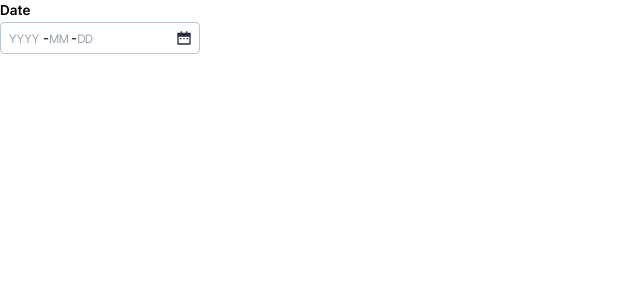
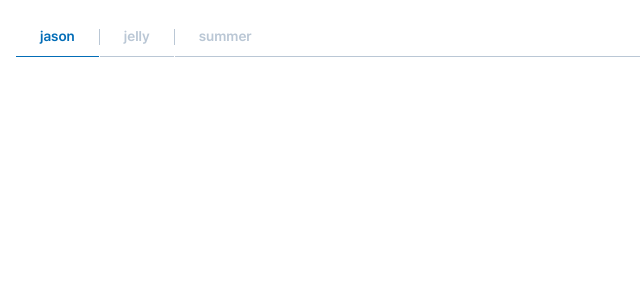
Before and after one commit to Musma/react-libraries, a React (Vite) app in the folder packages/react-component/: page / in a window 1280 px wide. Shown: the top 300 px of the page, without its empty margins (0-640 px from the left). Built offline with nearby package versions, Linux system fonts and the light colour scheme.

Commit message:
feat: Tabs 컴포넌트 추가

```diff
--- a/packages/react-component/src/App.tsx
+++ b/packages/react-component/src/App.tsx
@@ -1,12 +1,10 @@
-import { useState } from "react"
-import { DatePicker } from "./components"
+import { Tabs } from './components/Tabs'
 
 const App = () => {
-  const [dateTime, setDateTime] = useState<string | undefined>(undefined)
   return (
     <div className="h-full w-full">
-        <div>{dateTime}
-        <DatePicker handleDatePick={(date) => setDateTime(date)} />
+      <div className="ml-4 mt-4">
+        <Tabs titles={['jason', 'jelly', 'summer']} variant="rect" />
       </div>
     </div>
   )
--- /dev/null
+++ b/packages/react-component/src/components/Tabs/HatTab.tsx
@@ -0,0 +1,34 @@
+import { Fragment } from 'react'
+
+import { SubTitle } from '../SubTitle'
+import { ReactComponent as TabLeftIcon } from './images/tab_left.svg'
+import { ReactComponent as TabRightIcon } from './images/tab_right.svg'
+
+export interface TabProps {
+  title: string
+  selectedTab: string
+  setSelectedTab: (title: string) => void
+}
+
+export const HatTab = ({ title, selectedTab, setSelectedTab }: TabProps) => {
+  const inActive = (
+    <SubTitle element={2} className="px-[34px] py-[10px] text-[#BAC7D5]">
+      {title}
+    </SubTitle>
+  )
+  const active = (
+    <Fragment>
+      <TabLeftIcon />
+      <SubTitle element={2} className="border-t border-t-[#BAC7D5] bg-white px-6 py-[10px]">
+        {title}
+      </SubTitle>
+      <TabRightIcon />
+    </Fragment>
+  )
+
+  return (
+    <li className="flex h-10 cursor-pointer" onClick={() => setSelectedTab(title)}>
+      {title === selectedTab ? active : inActive}
+    </li>
+  )
+}
--- /dev/null
+++ b/packages/react-component/src/components/Tabs/RectTab.tsx
@@ -0,0 +1,30 @@
+import classNames from 'classnames'
+
+import { SubTitle } from '../SubTitle'
+
+export interface TabProps {
+  title: string
+  selectedTab: string
+  setSelectedTab: (title: string) => void
+}
+
+export const RectTab = ({ title, selectedTab, setSelectedTab }: TabProps) => {
+  return (
+    <li
+      className={classNames(
+        'cursor-pointer border-b px-6 py-[10px]',
+        {
+          'border-b-[#BAC7D5]': title !== selectedTab,
+        },
+        {
+          'border-b-[#036DB7]': title === selectedTab,
+        },
+      )}
+      onClick={() => setSelectedTab(title)}
+    >
+      <SubTitle element={2} className={title === selectedTab ? 'text-[#036DB7]' : 'text-[#BAC7D5]'}>
+        {title}
+      </SubTitle>
+    </li>
+  )
+}
--- /dev/null
+++ b/packages/react-component/src/components/Tabs/Tabs.tsx
@@ -0,0 +1,50 @@
+import { useState, useEffect } from 'react'
+
+import { HatTab } from './HatTab'
+import { RectTab } from './RectTab'
+
+interface TabsProps {
+  titles: string[]
+  handleSelectTab?: (title: string) => void
+  variant?: 'hat' | 'rect'
+}
+
+export const Tabs = ({ titles, handleSelectTab, variant = 'hat' }: TabsProps) => {
+  const [selectedTab, setSelectedTab] = useState(titles[0])
+
+  useEffect(() => {
+    if (!handleSelectTab) return
+    handleSelectTab(selectedTab)
+  }, [handleSelectTab, selectedTab])
+
+  if (variant === 'hat') {
+    return (
+      <ul className="flex items-center border-b border-b-[#BAC7D5]">
+        {titles.map((title) => (
+          <HatTab
+            key={title}
+            title={title}
+            selectedTab={selectedTab}
+            setSelectedTab={() => setSelectedTab(title)}
+          />
+        ))}
+      </ul>
+    )
+  }
+  return (
+    <ul className="flex">
+      {titles.map((title, index, array) => (
+        <div key={title} className="flex items-center">
+          <RectTab
+            key={title}
+            title={title}
+            selectedTab={selectedTab}
+            setSelectedTab={() => setSelectedTab(title)}
+          />
+          {index !== array.length - 1 && <div className="h-4 border-l border-l-[#BAC7D5]" />}
+        </div>
+      ))}
+      <div className="flex-1 border-b border-b-[#BAC7D5]" />
+    </ul>
+  )
+}
--- /dev/null
+++ b/packages/react-component/src/components/Tabs/index.ts
@@ -0,0 +1 @@
+export * from './Tabs'
```
Also changed, not shown: packages/react-component/src/components/Tabs/images/tab_left.svg (added), packages/react-component/src/components/Tabs/images/tab_right.svg (added). Lines whose indentation alone changed are shown as unchanged.
